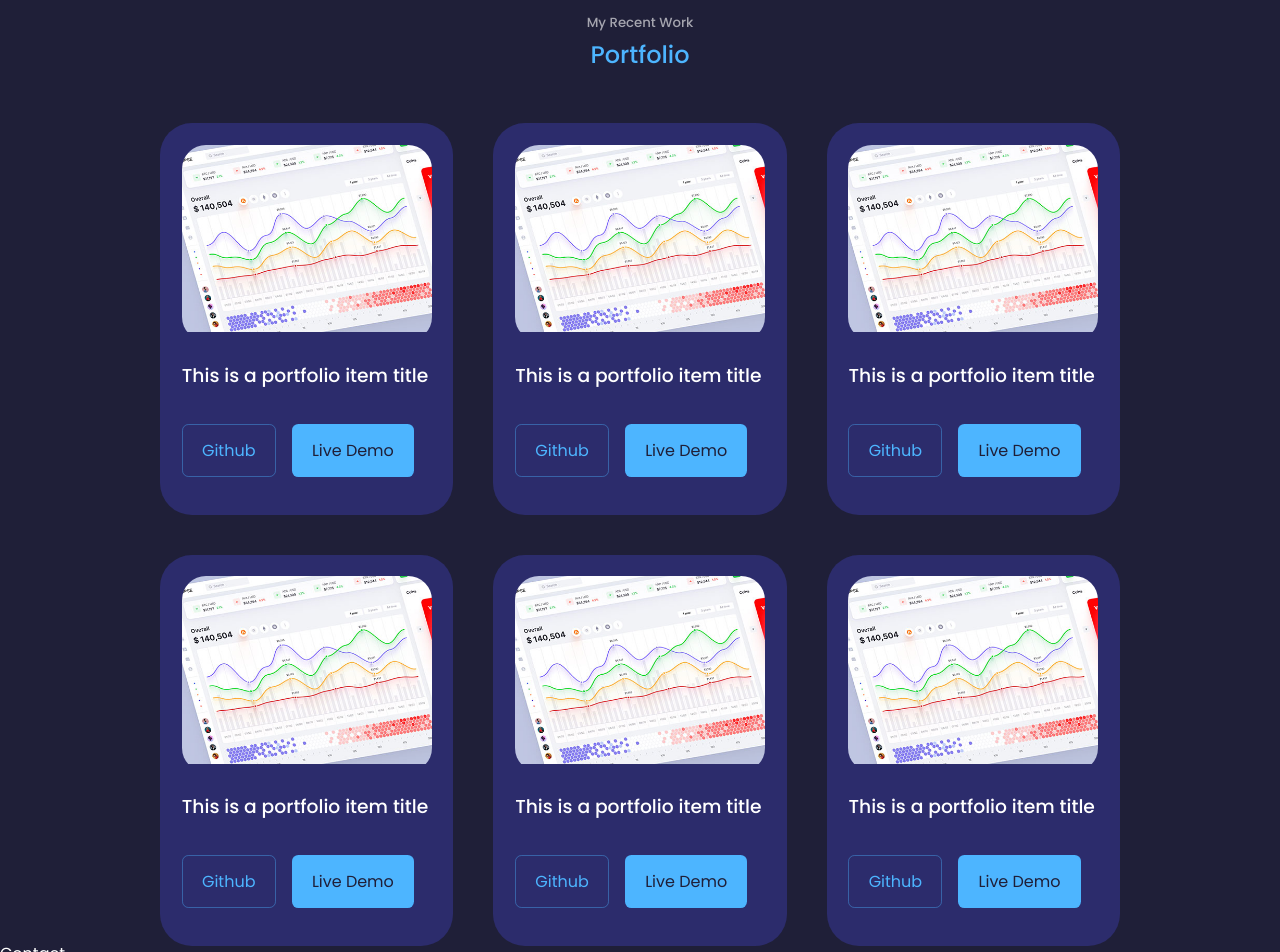
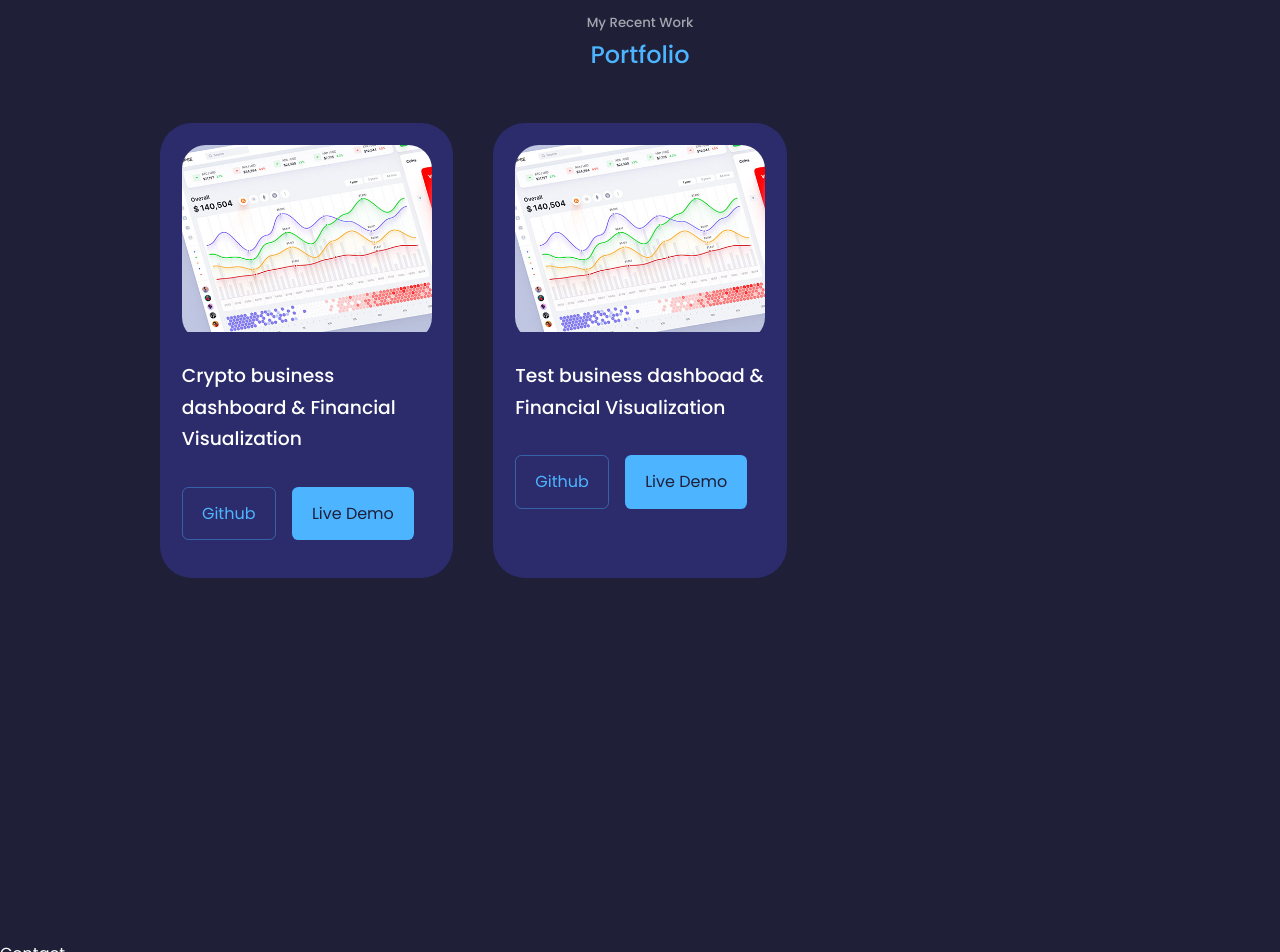
Before and after one commit to MezianeS/Portfolio-v2, a React (Create React App) app: page / in a window 1280 px wide. Shown: the part 3460-4412 px from the top of the page. Built offline with nearby package versions, Linux system fonts and the light colour scheme.

Commit message:
Update Portfolio.jsx
Correction & use variable

```diff
--- a/src/components/portfolio/Portfolio.jsx
+++ b/src/components/portfolio/Portfolio.jsx
@@ -1,6 +1,23 @@
 import React from 'react'
 import './portfolio.css'
 import IMG1 from '../../assets/img1.jpg'
+
+const data = [
+  {
+    id:1,
+    image: IMG1,
+    title:'Crypto business dashboard & Financial Visualization',
+    github: 'https://github.com',
+    demo: 'https://dribbble.com/shots/sdsqdsq'
+  },
+  {
+    id:2,
+    image: IMG1,
+    title:'Test business dashboad & Financial Visualization',
+    github: 'https://github.com',
+    demo:'https://dribbble.com/shots/sdqsdq',
+  }
+]
 
 
 const Portfolio = () => {
@@ -9,68 +26,24 @@
              <h5>My Recent Work</h5>
       <h2>Portfolio</h2>
 
+      <div className="container portfolio__container">
+        {
+          data.map(({id, image, title, github, demo}) => {
+            return (
+              <article key={id} className='portfolio__item'>
+                <div className="portfolio__item-image">
+                  <img src={image} alt={title} />
+                </div>
+                <h3>{title}</h3>
+                <div className="portfolio__item-cta">
+                  <a href={github} className='btn' target='_blank'>Github</a>
+                  <a href={demo} className='btn btn-primary' target='_blank'>Live Demo</a>
+               </div>
+              </article>
+            )
+          })
+        }
 
-      <div className="container portfolio__container">
-        <article className='portfolio__item'>
-          <div className="portfolio__item-image">
-            <img src={IMG1} alt="test" />
-          </div>
-          <h3>This is a portfolio item title</h3>
-          <div className="portfolio__item-cta">
-            <a href="https://github.com" className='btn' target='_blank'>Github</a>
-            <a href="https://dribbble.com/Alien_pixels" className='btn btn-primary' target='_blank'>Live Demo</a>
-          </div>
-        </article>
-        <article className='portfolio__item'>
-          <div className="portfolio__item-image">
-            <img src={IMG1} alt="test" />
-          </div>
-          <h3>This is a portfolio item title</h3>
-          <div className="portfolio__item-cta">
-            <a href="https://github.com" className='btn' target='_blank'>Github</a>
-            <a href="https://dribbble.com/Alien_pixels" className='btn btn-primary' target='_blank'>Live Demo</a>
-          </div>
-        </article>
-        <article className='portfolio__item'>
-          <div className="portfolio__item-image">
-            <img src={IMG1} alt="test" />
-          </div>
-          <h3>This is a portfolio item title</h3>
-          <div className="portfolio__item-cta">
-            <a href="https://github.com" className='btn' target='_blank'>Github</a>
-            <a href="https://dribbble.com/Alien_pixels" className='btn btn-primary' target='_blank'>Live Demo</a>
-          </div>
-        </article>
-        <article className='portfolio__item'>
-          <div className="portfolio__item-image">
-            <img src={IMG1} alt="test" />
-          </div>
-          <h3>This is a portfolio item title</h3>
-          <div className="portfolio__item-cta">
-            <a href="https://github.com" className='btn' target='_blank'>Github</a>
-            <a href="https://dribbble.com/Alien_pixels" className='btn btn-primary' target='_blank'>Live Demo</a>
-          </div>
-        </article>
-        <article className='portfolio__item'>
-          <div className="portfolio__item-image">
-            <img src={IMG1} alt="test" />
-          </div>
-          <h3>This is a portfolio item title</h3>
-          <div className="portfolio__item-cta">
-            <a href="https://github.com" className='btn' target='_blank'>Github</a>
-            <a href="https://dribbble.com/Alien_pixels" className='btn btn-primary' target='_blank'>Live Demo</a>
-          </div>
-        </article>
-        <article className='portfolio__item'>
-          <div className="portfolio__item-image">
-            <img src={IMG1} alt="test" />
-          </div>
-          <h3>This is a portfolio item title</h3>
-          <div className="portfolio__item-cta">
-            <a href="https://github.com" className='btn' target='_blank'>Github</a>
-            <a href="https://dribbble.com/Alien_pixels" className='btn btn-primary' target='_blank'>Live Demo</a>
-          </div>
-        </article>
       </div>
     </section>
   )
```
